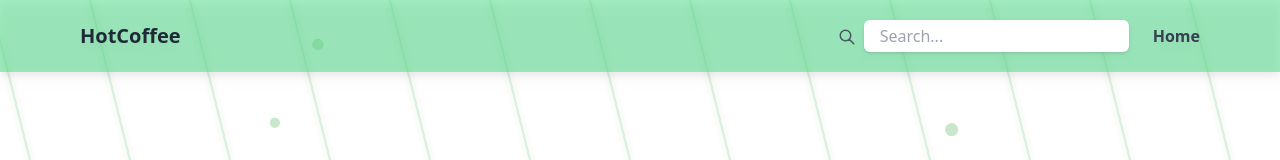
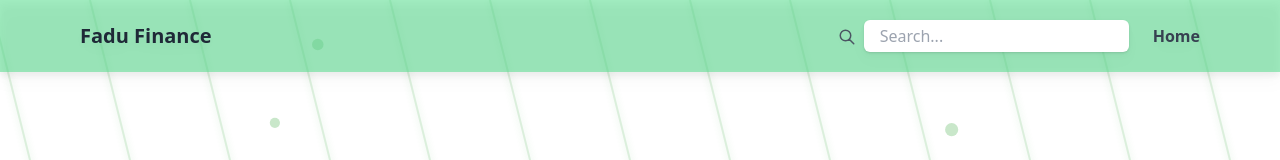
Before and after one commit to highintoxic/the-balance, a React (Vite) app in the folder frontend/: page / in a window 1280 px wide. Shown: the top 160 px of the page. Built offline with nearby package versions, Linux system fonts and the light colour scheme; no server answers.

Commit message:
chore(name)

```diff
--- a/frontend/src/components/navbar.jsx
+++ b/frontend/src/components/navbar.jsx
@@ -7,7 +7,7 @@
 			<nav className='fixed top-0 z-10 w-full bg-secondary drop-shadow-lg'>
 				<div className='flex justify-between px-20 py-5 items-center'>
 					<Link to='/' className='text-xl text-gray-800 font-bold'>
-						HotCoffee
+						Fadu Finance
 					</Link>
 					<div className='flex items-center'>
 						<div className='flex items-center px-6'>
```
